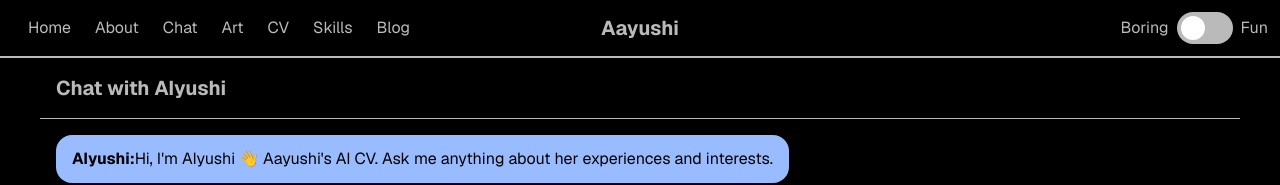
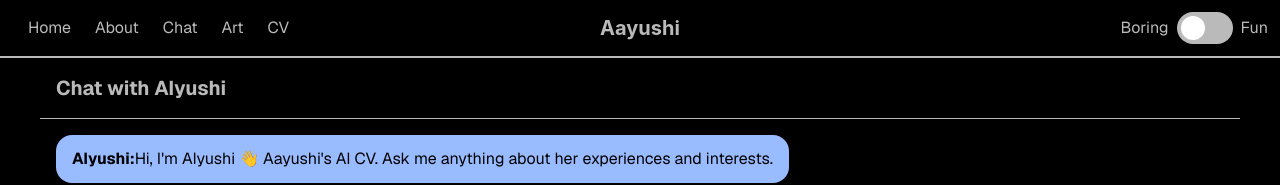
Before and after one commit to jhaveriaayushi/Aayushi-experience, a Next.js app: page /chat in a window 1280 px wide. Shown: the top 185 px of the page. Built offline with nearby package versions, Linux system fonts and the light colour scheme.

Commit message:
fixing relative Z position for navbar

```diff
--- a/app/chat/page.tsx
+++ b/app/chat/page.tsx
@@ -32,7 +32,7 @@ export default function Page() {
   return (
     <div className="flex flex-col flex-1 w-full max-w-[1200px] mx-auto">
 
-          <div className="= sticky top-0 z-20 justify-between items-center p-4 border-b backdrop-blur-md bg-background/60">
+          <div className="sticky top-0 z-20 justify-between items-center p-4 border-b backdrop-blur-md bg-background/60">
             <h1 className="text-xl font-bold">
               Chat with AIyushi
             </h1>
--- a/app/navbar.tsx
+++ b/app/navbar.tsx
@@ -33,43 +33,60 @@ export function Navbar() {
   const [menuOpen, setMenuOpen] = useState(false);
 
   return (
-    <nav className="border-b z-20">
+    <nav className="relative z-50 border-b">
       <div className="relative flex items-center p-3 border-b">
         <button
-          className="ml-4 md:hidden"
+          className="ml-4 md:hidden text-3xl"
           onClick={() => setMenuOpen(!menuOpen)}
         >
           ☰
         </button>
 
         {/* Desktop menu */}
-        <div className="hidden md:flex px-4 gap-6 ">
+        <div className="[&>a]:transition-all [&>a]:hover:font-bold hidden md:flex px-4 gap-6 ">
           <Link href="/">Home</Link>
           <Link href="/about">About</Link>
           <Link href="/chat">Chat</Link>
           <Link href="/art">Art</Link>
           <Link href="/CV">CV</Link>
-          <Link href="/skills">Skills</Link>
-          <Link href="/blog">Blog</Link>
+          {/*<Link href="/skills">Skills</Link>*/}
+          {/*<Link href="/blog">Blog</Link>*/}
         </div>
 
         {/* Mobile menu */}
+
+
         {menuOpen && (
-            <div className="md:hidden flex flex-col px-4 pb-4 gap-3 absolute top-12 left-0 w-full bg-[var(--background)] border-b">
+          <div
+            className="fixed inset-0 bg-black/20 z-[998]"
+            onClick={() => setMenuOpen(false)}
+          />
+        )}
+        <div
+          onClick={() => setMenuOpen(false)}
+          className={`
+fixed top-0 left-0 h-screen w-64 z-[999]
+bg-[var(--background)] border-r
+transition-transform duration-300 ease-out
+${menuOpen ? "translate-x-0" : "-translate-x-full"}
+md:hidden
+`}
+        >
+          <div className="flex flex-col px-4 pt-4 gap-3">
+            <h1 className="font-bold">Menu</h1>
             <Link href="/">Home</Link>
             <Link href="/about">About</Link>
             <Link href="/chat">Chat</Link>
             <Link href="/art">Art</Link>
             <Link href="/CV">CV</Link>
-            <Link href="/skills">Skills</Link>
-            <Link href="/blog">Blog</Link>
+            {/*<Link href="/skills">Skills</Link>*/}
+            {/*<Link href="/blog">Blog</Link>*/}
           </div>
-        )}
+        </div>
 
-        <Link href="/" className="absolute left-1/2 -translate-x-1/2 font-bold text-xl">
+        <Link href="/" className="absolute left-1/2 -translate-x-1/2 font-bold theme-font text-xl">
           Aayushi
         </Link>
-
 
 
 
@@ -83,8 +100,8 @@ export function Navbar() {
           >
             <div
               className={`absolute top-1 w-6 h-6 bg-white rounded-full transition-transform ${theme === "fun"
-                  ? "translate-x-7"
-                  : "translate-x-1"
+                ? "translate-x-7"
+                : "translate-x-1"
                 }`}
             />
           </div>
```
